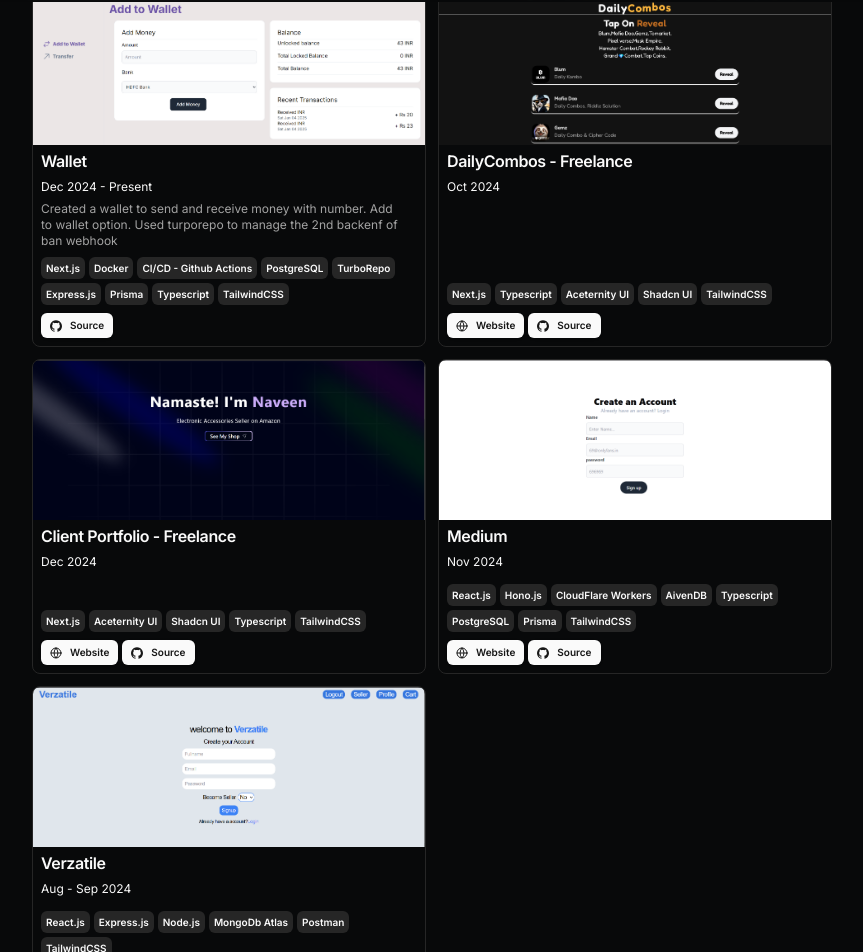
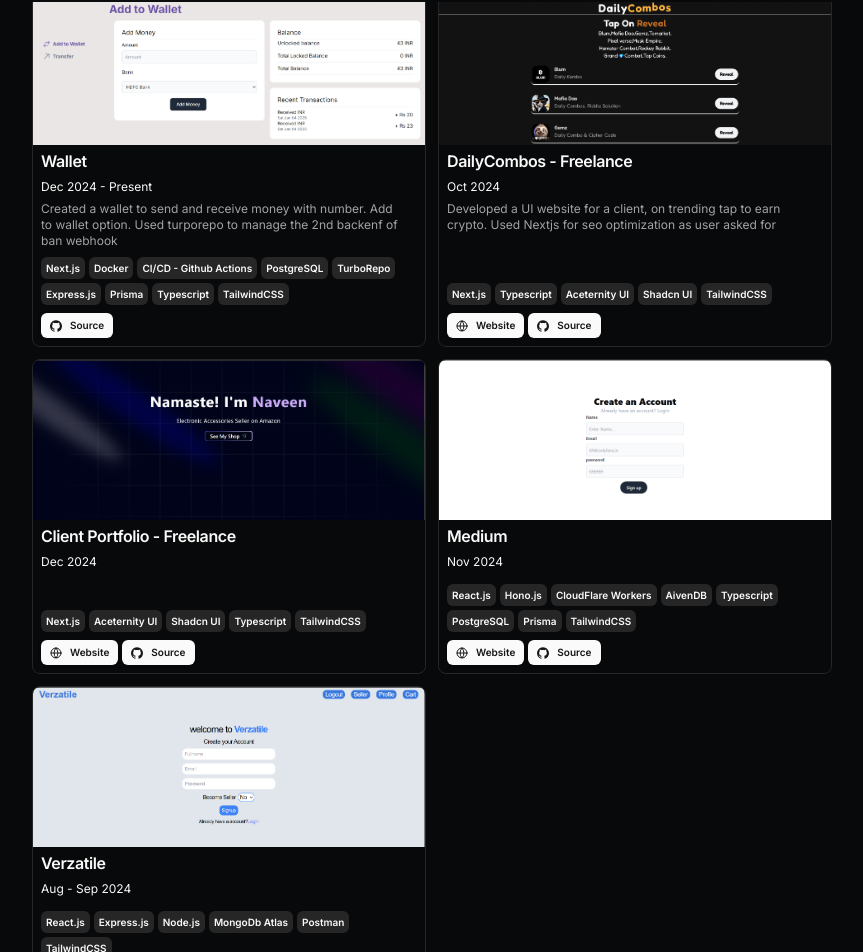
Before and after one commit to Aarav-Rawat/Portfolio_2_Next.js, a Next.js app: page / in a window 1280 px wide. Shown: the part 798-1750 px from the top of the page, without its empty margins (208-1071 px from the left). Built offline with nearby package versions, Linux system fonts and the light colour scheme.

Commit message:
DC des upd

```diff
--- a/src/data/resume.tsx
+++ b/src/data/resume.tsx
@@ -179,7 +179,7 @@ export const DATA = {
       dates: "Oct 2024",
       active: true,
       description:
-        "",
+        "Developed a UI website for a client, on trending tap to earn crypto. Used Nextjs for seo optimization as user asked for",
       technologies: [
         "Next.js",
         "Typescript",
```
